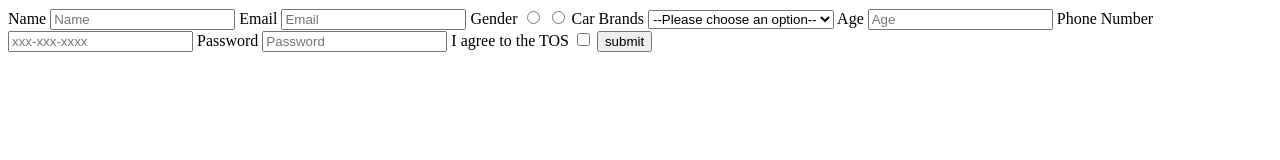
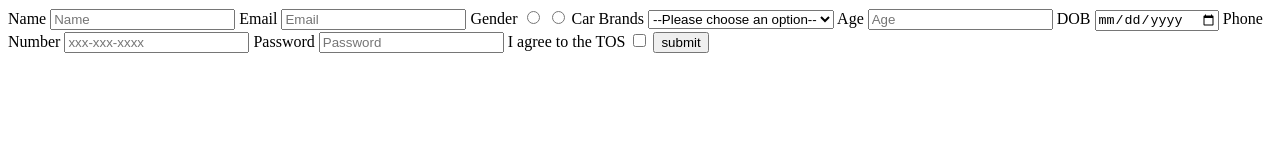
Before and after one commit to acciojob/signup-form-car-prakashs-dev, a website: page main.html in a window 1280 px wide. Drawn offline with Linux system fonts and the light colour scheme.

Commit message:
created a submission

```diff
--- a/main.html
+++ b/main.html
@@ -28,6 +28,8 @@
       </select>
       <label for="age">Age</label>
       <input type="number" id="age" placeholder="Age" required>
+	  <label for="dob">DOB</label>
+      <input type="date" id="dob" required>
       <label for="tel">Phone Number</label>
       <input type="tel" id="tel" placeholder="xxx-xxx-xxxx">
       <label for="password">Password</label>
```
